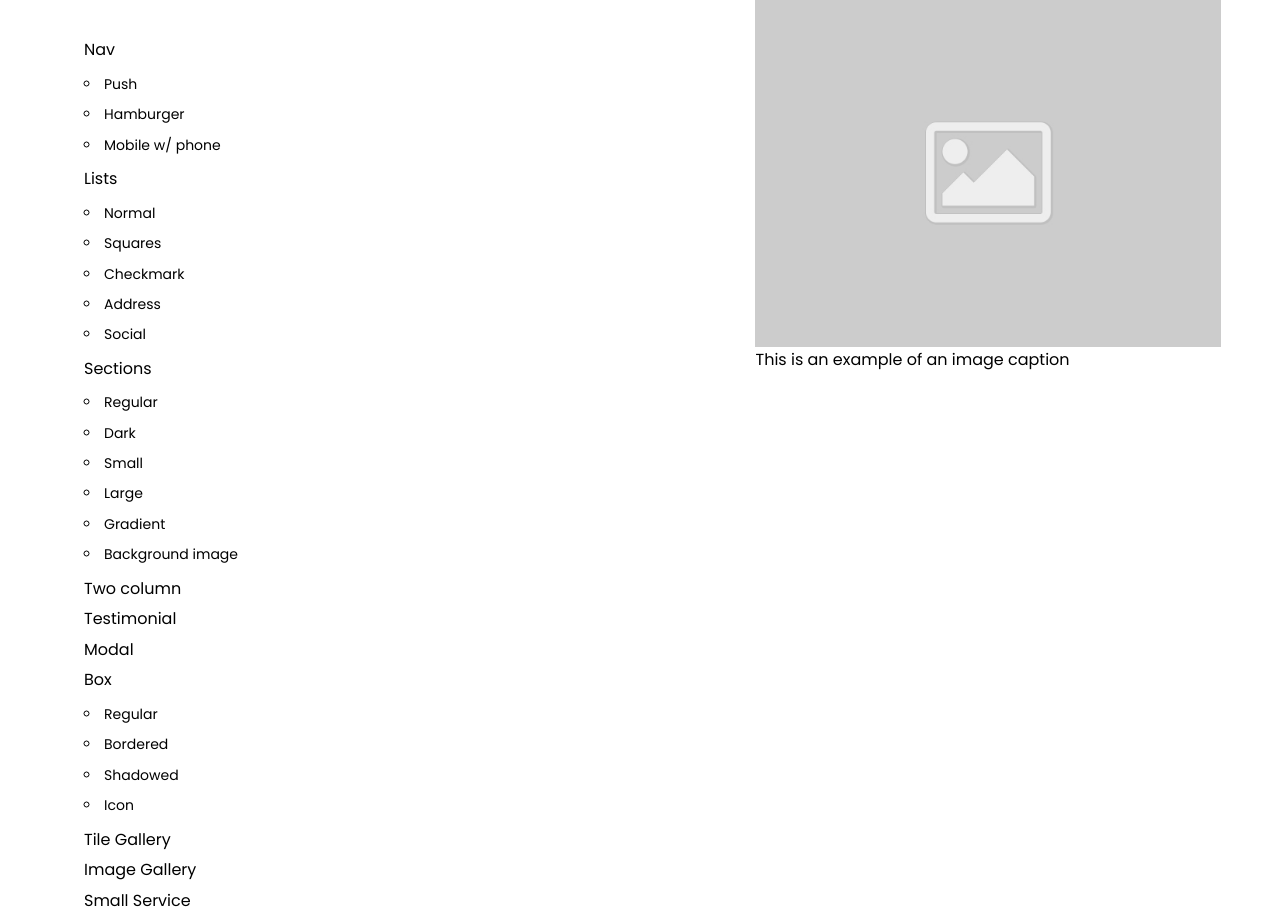
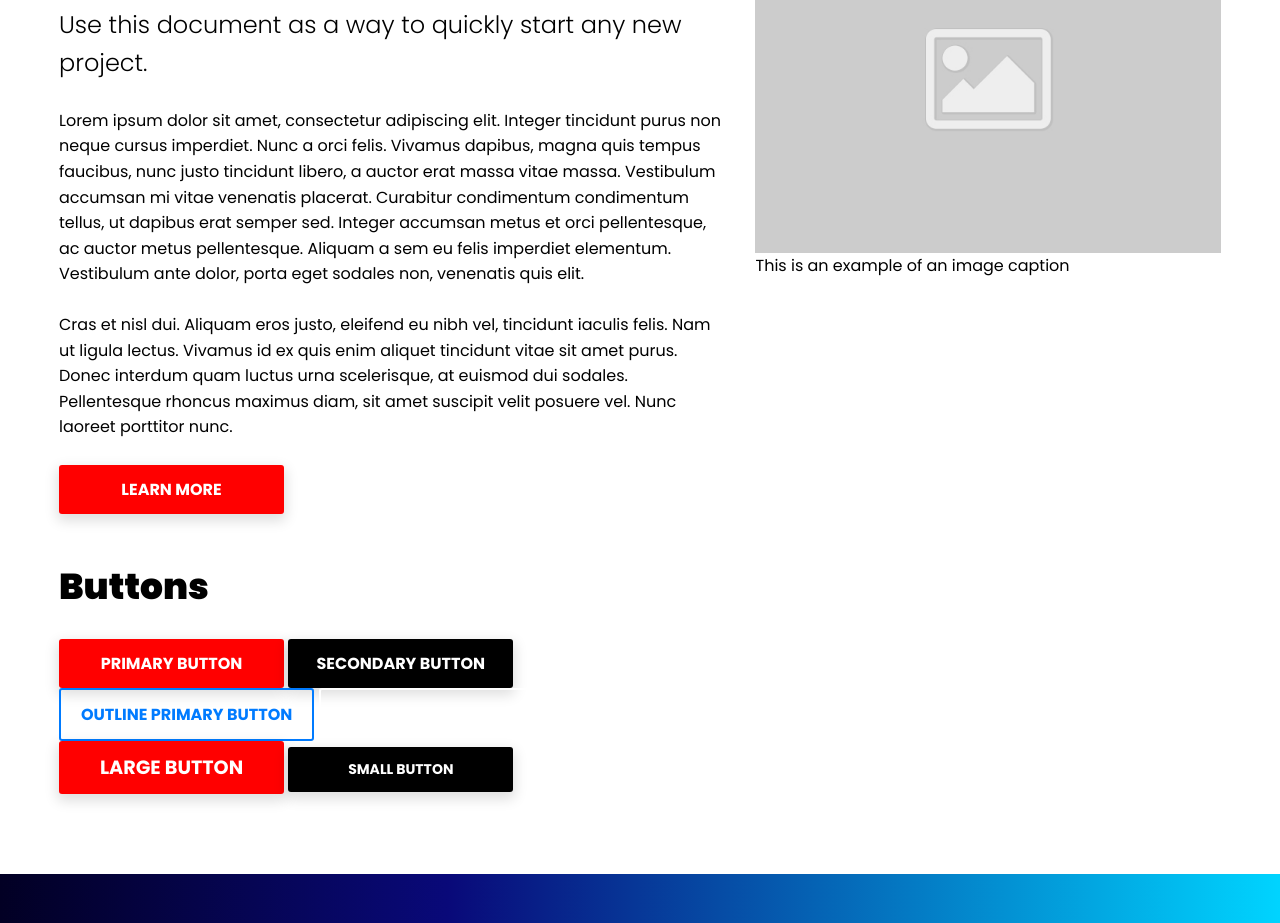
Before and after one commit to iDavemay/wowclassicnews, a website: page app/index.html in a window 1280 px wide. Shown: the part 753-1676 px from the top of the page. Drawn offline with nearby package versions, Linux system fonts and the light colour scheme; files whose address does not match are found by name.

Commit message:
content styles

```diff
--- a/app/assets/styles/modules/_typography.css
+++ b/app/assets/styles/modules/_typography.css
@@ -3,9 +3,8 @@ h2,
 h3,
 h4,
 h5,
-h6,
-p {
-    margin:30px 0;
+h6 {
+    margin:50px 0 30px 0;
 }
 
 h1,
@@ -44,6 +43,7 @@ h4,
 h5,
 .h5 {
     font-size:24px;
+    text-transform: uppercase;
 }
 
 h6,
@@ -52,6 +52,7 @@ h6,
 }
 
 p {
+    margin:25px 0;
     font-size:16px;
 }
 
@@ -63,6 +64,11 @@ p {
     margin-top:0;
 }
 
+.preheadline {
+    margin-bottom:-45px;
+    font-size:1.1em;
+}
+
 .subheadline {
     margin-top:-20px;
 }
--- a/app/index.html
+++ b/app/index.html
@@ -72,64 +72,20 @@
 	<section class="section">
 	    <div class="container--fluid">
 			<div class="type-center">
-				<h2 class="alpha">Development Template</h2>
-				<p class="lead subheadline">Use this document as a way to quickly start any new project.</p>
+
 			</div>
 
 			<div class="grid">
 				<div class="grid__column grid__column--12 grid__column--7--md">
-					<ul class="list list--squares">
-						<li>Nav
-							<ul>
-								<li>Push</li>
-								<li>Hamburger</li>
-								<li>Mobile w/ phone</li>
-							</ul>
-						</li>
-						<li>Lists
-							<ul>
-								<li>Normal</li>
-								<li>Squares</li>
-								<li>Checkmark</li>
-								<li>Address</li>
-								<li>Social</li>
-							</ul>
-						</li>
-						<li>Sections
-							<ul>
-								<li>Regular</li>
-								<li>Dark</li>
-								<li>Small</li>
-								<li>Large</li>
-								<li>Gradient</li>
-								<li>Background image</li>
-							</ul>
-						</li>
-						<li>Two column</li>
-						<li>Testimonial</li>
-						<li>Modal</li>
-						<li>Box
-							<ul>
-								<li>Regular</li>
-								<li>Bordered</li>
-								<li>Shadowed</li>
-								<li>Icon</li>
-							</ul>
-						</li>
-						<li>Tile Gallery</li>
-						<li>Image Gallery</li>
-						<li>Small Service</li>
-						<li>Typography
-							<ul>
-								<li>Shadow text</li>
-							</ul>
-						</li>
-						<li>Figure</li>
-						<li>Map</li>
-						<li>Footer</li>
-					</ul>
+					<h5 class="preheadline alpha">About the Template</h5>
+					<h2 class="">Development Template</h2>
 
-					<div class="type-center">
+					<p class="lead">Use this document as a way to quickly start any new project.</p>
+					<p>Lorem ipsum dolor sit amet, consectetur adipiscing elit. Integer tincidunt purus non neque cursus imperdiet. Nunc a orci felis. Vivamus dapibus, magna quis tempus faucibus, nunc justo tincidunt libero, a auctor erat massa vitae massa. Vestibulum accumsan mi vitae venenatis placerat. Curabitur condimentum condimentum tellus, ut dapibus erat semper sed. Integer accumsan metus et orci pellentesque, ac auctor metus pellentesque. Aliquam a sem eu felis imperdiet elementum. Vestibulum ante dolor, porta eget sodales non, venenatis quis elit.</p>
+					<p>Cras et nisl dui. Aliquam eros justo, eleifend eu nibh vel, tincidunt iaculis felis. Nam ut ligula lectus. Vivamus id ex quis enim aliquet tincidunt vitae sit amet purus. Donec interdum quam luctus urna scelerisque, at euismod dui sodales. Pellentesque rhoncus maximus diam, sit amet suscipit velit posuere vel. Nunc laoreet porttitor nunc.</p>
+
+					<a href="#" class="btn btn--primary">Learn More</a>
+
 					<h2 class="h2">Buttons</h2>
 					<a href="#" class="btn btn--primary">Primary Button</a>
 					<a href="#" class="btn btn--secondary">Secondary Button</a>
@@ -137,7 +93,7 @@
 					<a href="#" class="btn btn--outline-secondary">Outline Secondary Button</a>
 					<a href="#" class="btn btn--primary btn--large">Large Button</a>
 					<a href="#" class="btn btn--secondary btn--small">Small Button</a>
-					</div>
+
 				</div>
 				<div class="grid__column grid__column--12 grid__column--5--md">
 					<figure class="figure figure--shadow">
--- a/app/temp/styles/styles.css
+++ b/app/temp/styles/styles.css
@@ -3694,9 +3694,8 @@ h2,
 h3,
 h4,
 h5,
-h6,
-p {
-    margin:30px 0;
+h6 {
+    margin:50px 0 30px 0;
 }
 
 h1,
@@ -3735,6 +3734,7 @@ h4,
 h5,
 .h5 {
     font-size:24px;
+    text-transform: uppercase;
 }
 
 h6,
@@ -3743,6 +3743,7 @@ h6,
 }
 
 p {
+    margin:25px 0;
     font-size:16px;
 }
 
@@ -3752,6 +3753,11 @@ p {
 
 .alpha {
     margin-top:0;
+}
+
+.preheadline {
+    margin-bottom:-45px;
+    font-size:1.1em;
 }
 
 .subheadline {
```
Lines whose indentation alone changed are shown as unchanged.
